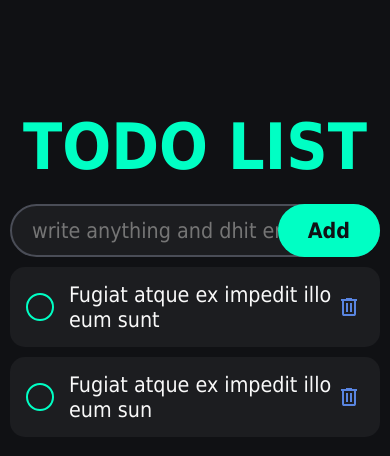
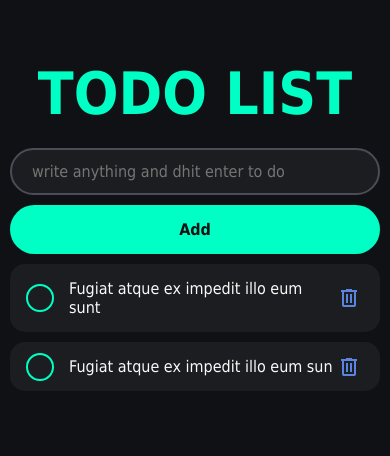
Before and after one commit to ibraloyza/To-Do-List, a plain HTML site: page index.html in a window 390 px wide. Drawn offline with Linux system fonts and the light colour scheme; a web font is replaced by a local one.

Commit message:
add responsive

```diff
--- a/style.css
+++ b/style.css
@@ -131,3 +131,19 @@ input[type="checkbox"]:checked ~ .todo-text{
 input[type="checkbox"]{
     display: none;
 }
+@media(max-width: 500px){
+    html{
+        font-size: 12pt;
+    }
+    #add-btn{
+        position: unset;
+        width: 100%;
+        margin-top: 10px;
+        padding: 15px;
+        height: auto;
+    }
+    h1{
+        margin-top: 50px;
+        font-size: 15vw;
+    }
+}
```
